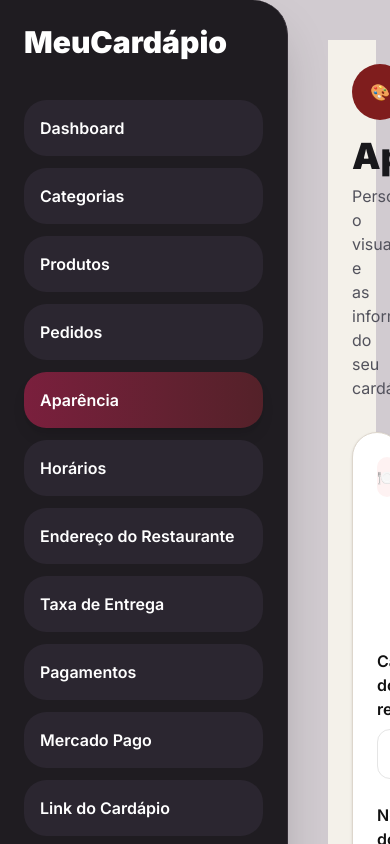
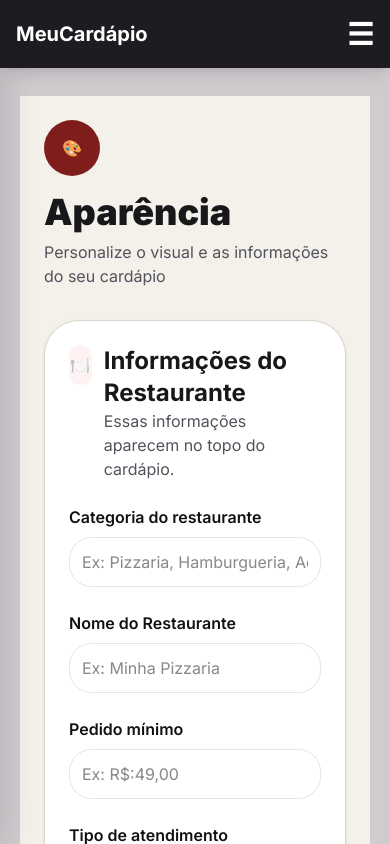
Before and after one commit to Meucardapioapp/meu-cardapio, a Next.js app: page /admin/aparencia in a window 390 px wide. Shown: the top 844 px of the page. Built offline with nearby package versions, Linux system fonts and the light colour scheme; no server answers.

Commit message:
Sidebar mobile admin

```diff
--- a/app/admin/layout.tsx
+++ b/app/admin/layout.tsx
@@ -1,5 +1,6 @@
 "use client"
 
+import { useState } from "react"
 import Link from "next/link"
 import { usePathname } from "next/navigation"
 import { supabase } from "@/utils/supabase/client"
@@ -9,7 +10,9 @@
 }: {
   children: React.ReactNode
 }) {
-  const pathname = usePathname()
+ const pathname = usePathname()
+
+const [menuAberto, setMenuAberto] = useState(false)
 
   async function sair() {
     await supabase.auth.signOut()
@@ -82,9 +85,62 @@
 ]
 
   return (
+
+    <>
+<div
+className="
+lg:hidden
+fixed
+top-0
+left-0
+right-0
+z-50
+bg-[#1F1C21]
+p-4
+flex
+items-center
+justify-between
+shadow-lg
+"
+>
+
+<h1 className="text-white font-bold text-xl">
+MeuCardápio
+</h1>
+
+<button
+onClick={() => setMenuAberto(!menuAberto)}
+className="
+text-white
+text-3xl
+font-bold
+"
+>
+☰
+</button>
+
+</div>
+{menuAberto && (
+  <div
+    onClick={() => setMenuAberto(false)}
+    className="
+      lg:hidden
+      fixed
+      inset-0
+      bg-black/50
+      z-40
+    "
+  />
+)}
   <div className="min-h-screen bg-[#D1CBD0] flex">
- <aside
-className="
+<aside
+className={`
+fixed lg:relative
+lg:flex
+top-0
+left-0
+z-50
+h-screen
 w-72
 bg-[#1F1C21]
 border-r
@@ -94,7 +150,14 @@
 flex-col
 shadow-2xl
 rounded-r-3xl
-"
+transform
+transition-transform
+duration-300
+
+${menuAberto ? "translate-x-0" : "-translate-x-full"}
+
+lg:translate-x-0
+`}
 >
         <h1 className="text-3xl font-black mb-10 text-white">
   MeuCardápio
@@ -105,6 +168,7 @@
             <Link
               key={item.link}
               href={item.link}
+              onClick={() => setMenuAberto(false)}
               className={`p-4 rounded-xl transition font-semibold ${
                 pathname === item.link
 ? "bg-gradient-to-r from-[#7A1F3D] to-[#542129] text-white shadow-lg"
@@ -135,9 +199,20 @@
         </button>
       </aside>
 
-     <main className="flex-1 p-10 overflow-y-auto">
+     <main
+className="
+flex-1
+p-5
+lg:p-10
+overflow-y-auto
+pt-24
+lg:pt-10
+"
+>
         {children}
       </main>
-    </div>
-  )
+   </div>
+
+</>
+)
 }
--- a/app/admin/produtos/page.tsx
+++ b/app/admin/produtos/page.tsx
@@ -66,6 +66,7 @@
 
 const [promocao, setPromocao] =
   useState(false)
+
   const [destaque, setDestaque] =
     useState("normal")
   const [categoria, setCategoria] =
@@ -108,14 +109,15 @@
     }
 
     const { data } = await supabase
+
     .from("produtos")
 .select("*")
 .eq(
   "restaurante_id",
   restauranteId
 )
-      .order("created_at", {
-        ascending: false,
+.order("ordem", {
+  ascending: true,
 })
 
     if (!data) return
@@ -310,10 +312,12 @@
         error,
       } = await supabase
         .from("produtos")
+
 .insert([
 {
   nome,
   descricao,
+
   preco: parseFloat(
     preco.replace(",", ".")
   ),
@@ -328,12 +332,16 @@
   promocao,
 
   imagem: imageUrl,
+
   destaque,
+
   categoria,
+
   restaurante_id:
     restauranteId,
 },
 ])
+
         .select()
         .single()
 
@@ -1434,28 +1442,6 @@
 
 </select>
 
-        <select
-          value={destaque}
-          onChange={(e) =>
-            setDestaque(
-              e.target.value
-            )
-          }
-          className="border rounded-2xl p-4"
-        >
-          <option value="normal">
-            Normal
-          </option>
-
-          <option value="destaque">
-            Destaque
-          </option>
-
-          <option value="promocao">
-            Promoção
-          </option>
-        </select>
-
 </div>
 
 <label
@@ -1463,38 +1449,37 @@
   flex
   items-center
   gap-3
-  border
-  rounded-2xl
-  p-4
+  mb-4
   cursor-pointer
   "
 >
-
   <input
     type="checkbox"
     checked={promocao}
     onChange={(e) =>
-      setPromocao(
-        e.target.checked
-      )
+      setPromocao(e.target.checked)
     }
   />
 
   <span className="font-medium">
     Produto em promoção
   </span>
-
 </label>
 
 <textarea
   value={descricao}
   onChange={(e) =>
-    setDescricao(
-      e.target.value
-    )
+    setDescricao(e.target.value)
   }
   placeholder="Descrição"
-  className="border rounded-2xl p-4 w-full h-32 mb-4"
+  className="
+  border
+  rounded-2xl
+  p-4
+  w-full
+  h-32
+  mb-4
+  "
 />
 
 <div className="mt-6">
@@ -1539,59 +1524,12 @@
       text-white
       rounded-xl
       font-semibold
-hover:scale-105
-active:scale-95
-transition-all
-duration-200
       "
     >
       Adicionar
     </button>
 
   </div>
-
-</div>
-
-<div className="mt-4 flex flex-wrap gap-2">
-
-  {extras.map((extra, index) => (
-
-    <div
-      key={index}
-      className="
-      bg-zinc-100
-      rounded-xl
-      px-3
-      py-2
-      flex
-      items-center
-      gap-2
-      "
-    >
-      <span>
-        {extra.nome}
-      </span>
-
-      <span className="font-semibold text-[#7A1F3D]">
-        R$ {extra.preco.toFixed(2).replace(".", ",")}
-      </span>
-
-      <button
-        type="button"
-        onClick={() =>
-          setExtras(
-            extras.filter(
-              (_, i) => i !== index
-            )
-          )
-        }
-      >
-        <X size={14} />
-      </button>
-
-    </div>
-
-  ))}
 
 </div>
 
```
Lines whose indentation alone changed are shown as unchanged.
